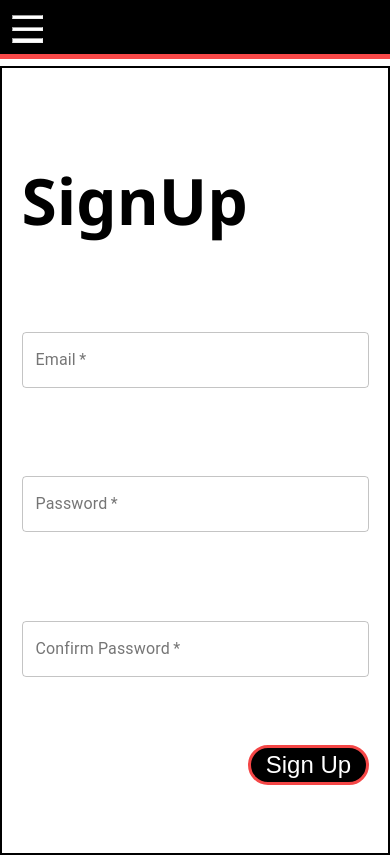
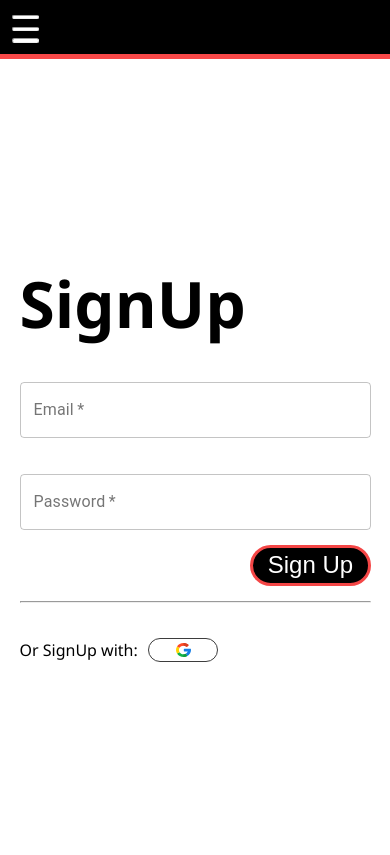
Before and after one commit to KDSGYT/way2way-react, a React (Create React App) app: page /signup in a window 390 px wide. Built offline with nearby package versions, Linux system fonts and the light colour scheme; no server answers.

Commit message:
Signup page canges

```diff
--- a/src/Components/Navbar/ToggleButton/ToggleButton.scss
+++ b/src/Components/Navbar/ToggleButton/ToggleButton.scss
@@ -16,7 +16,9 @@
             border: none;
             background-color: transparent;
             // border:2px solid black;
-            width: 8%;
+            width: 7vw;
+            // min-width: 30px;
+            // border: 2px solid white;
             height: $navbar-height - 1vh;
             display: flex;
             flex-direction: column;
@@ -24,27 +26,24 @@
 
             .line {
                 // border: 1px solid black;
+
                 width: 100%;
                 height: 10%;
                 background-color: white;
-            }
-            .line1,.line2, .line3{
                 transition: all 0.5s ease;
                 transform-origin: left;
-            }
-            .line3{
-                // transform-origin: right;
+                border-radius: 5px;
             }
         }
         .toggle{
             .line1{
-                transform: rotateZ(40deg)
+                transform: rotateZ(0.125turn)
             }
             .line2{
-                opacity: 0%;
+                opacity: 0%
             }
             .line3{
-                transform: rotateZ(-40deg);
+                transform: rotateZ(-0.125turn);
             }
 
         }
--- a/src/Components/Navbar/ToggleButton/ToggleButton.tsx
+++ b/src/Components/Navbar/ToggleButton/ToggleButton.tsx
@@ -8,17 +8,11 @@ interface props {
 const ToggleButton: FC<props> = ({ toggle, setToggle }) => {
 
 
-
+    // Toggle the button
     function handleToggle() {
         if (toggle === "") setToggle("toggle")
         else setToggle("")
     }
-
-
-
-    useEffect(() => {
-        console.log(toggle)
-    }, [toggle]);
 
     return (
         <div id="button-container">
--- a/src/views/Signup/Signup.scss
+++ b/src/views/Signup/Signup.scss
@@ -8,19 +8,19 @@
     align-items: center;
 
     #sign-up-card {
-        border:2px solid black;
-        margin:auto;
+        // border:2px solid black;
+        margin: auto;
         font-family: 'Segoe UI', Geneva, Verdana, sans-serif;
         padding: 8% 6%;
         // padding-right: 2%;
-        height: 100%;
+        height: 90%;
         width: 35.5%;
         display: flex;
         flex-direction: column;
         justify-content: space-evenly;
 
 
-        #name{
+        #name {
             display: flex;
             flex-direction: row;
             justify-content: space-between;
@@ -124,23 +124,30 @@ a {
 }
 
 @media (max-width:768px) {
-    #sign-up{
-        #sign-up-card{
-            padding:0  5%;
+    #sign-up {
+        display: flex;
+        flex-direction: column;
+        justify-content: space-evenly;
+
+        #sign-up-card {
+            height: 60%;
+            padding: 0 5%;
             width: 100%;
-            #signup-button{
-                #input-signup-button{
+
+            #signup-button {
+                #input-signup-button {
                     width: 30%;
                 }
             }
 
-            #alternative-signup-button{
-                .signup-button{
+            #alternative-signup-button {
+                .signup-button {
                     width: 20%;
                 }
             }
         }
-        #signup-art{
+
+        #signup-art {
             display: none;
         }
     }
--- a/src/views/Signup/Signup.tsx
+++ b/src/views/Signup/Signup.tsx
@@ -4,16 +4,14 @@ import './Signup.scss';
 import { createUser } from '../../assets/functions';
 import { Switch, Route, useHistory, useRouteMatch } from 'react-router-dom';
 import Google from '../../assets/SVGs/google.svg'
-import { firebaseAuth } from '../../Util/firebase';
 import UserInfo from './UserInfo/UserInfo';
 import { useUserData, useUserSignedOut } from '../../assets/Hooks';
 
 function Signup() {
 
-    const firstName: any = useRef("")
-    const lastName: any = useRef("")
+    // const firstName: any = useRef("")
+    // const lastName: any = useRef("")
     const password: any = useRef("")
-    const confirmPassword: any = useRef("")
     const email: any = useRef()
     const history: any = useHistory();
     const [signOut] = useUserSignedOut();
@@ -36,7 +34,7 @@ function Signup() {
          *  @param data - user information as entered on the signup page
          *  @param password - as entered by the user
          */
-        try{
+        try {
             await createUser(data, password.current.value)
         } catch (e) {
 
@@ -48,7 +46,7 @@ function Signup() {
     useEffect(() => {
         if (!signOut && userData.displayName !== undefined) {
             history.push('/profile')
-        } else if(!signOut && userData.displayName === undefined){
+        } else if (!signOut && userData.displayName === undefined) {
             history.push('/signup/user-info')
         }
         // const currentuser = firebaseAuth.currentUser;
@@ -61,7 +59,7 @@ function Signup() {
     return (
         <section id="sign-up">
             <Route path={`/signup`} exact>
-                <form id="sign-up-card" onSubmit={(e) => password.current.value === confirmPassword.current.value ? handleClick(e) : console.log('Password Does not match')}>
+                <form id="sign-up-card" onSubmit={handleClick}>
                     <h1>SignUp</h1>
                     <TextField
                         id="email"
@@ -84,7 +82,7 @@ function Signup() {
 
                     />
 
-                    <TextField
+                    {/* <TextField
                         inputRef={confirmPassword}
                         required
                         type="password"
@@ -92,17 +90,17 @@ function Signup() {
                         variant="outlined"
                         autoComplete="off"
 
-                    />
+                    /> */}
                     <div id="signup-button">
 
                         <input type="submit" value="Sign Up" id="input-signup-button" />
                     </div>
-                    {/* <hr />
+                    <hr />
                     <p id="alternative-signup-button">
                         Or SignUp with: <button className="signup-button"  >
                             <img src={Google} alt="" />
                         </button>
-                    </p> */}
+                    </p>
                 </form>
                 <div id="signup-art">
                     <p>Create Your Account</p>
--- a/src/views/UserProfile/UserProfile.tsx
+++ b/src/views/UserProfile/UserProfile.tsx
@@ -1,6 +1,6 @@
 import Button from '@material-ui/core/Button';
 import React, { useContext, useEffect } from 'react';
-import { Link, Route, Switch, useHistory, useRouteMatch } from 'react-router-dom';
+import {Route, Switch, useHistory, useRouteMatch } from 'react-router-dom';
 import { useUserData, useUserSignedOut } from '../../assets/Hooks';
 import UserCTX from '../../CTX/CTX';
 import { firebaseAuth } from '../../Util/firebase';
@@ -27,6 +27,7 @@ function UserProfile() {
 
     // Check if the user is signedout then redirect to the login page
     useEffect(() => {
+        console.log(userData)
         if (signOut) {
             history.push('/login');
 
```
